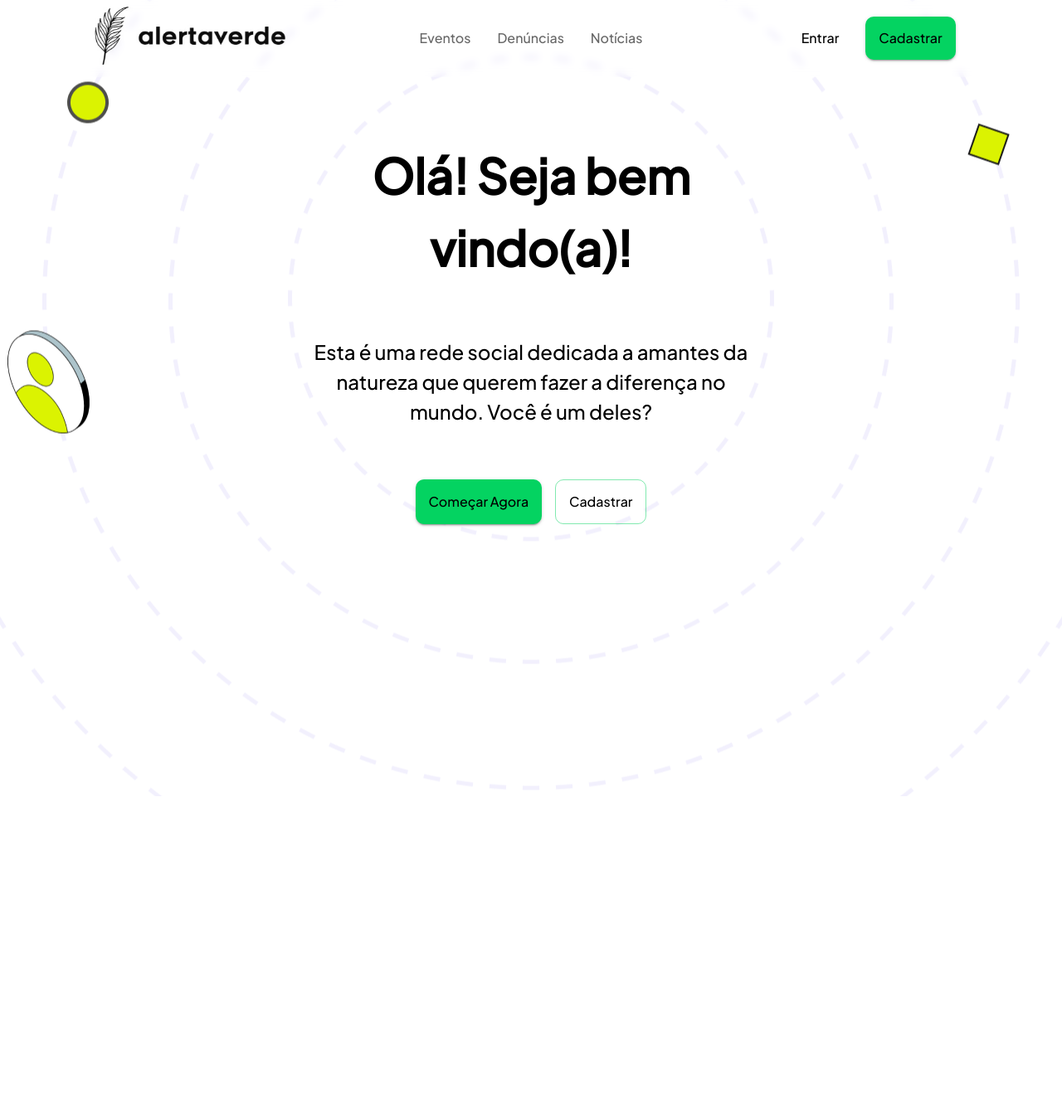
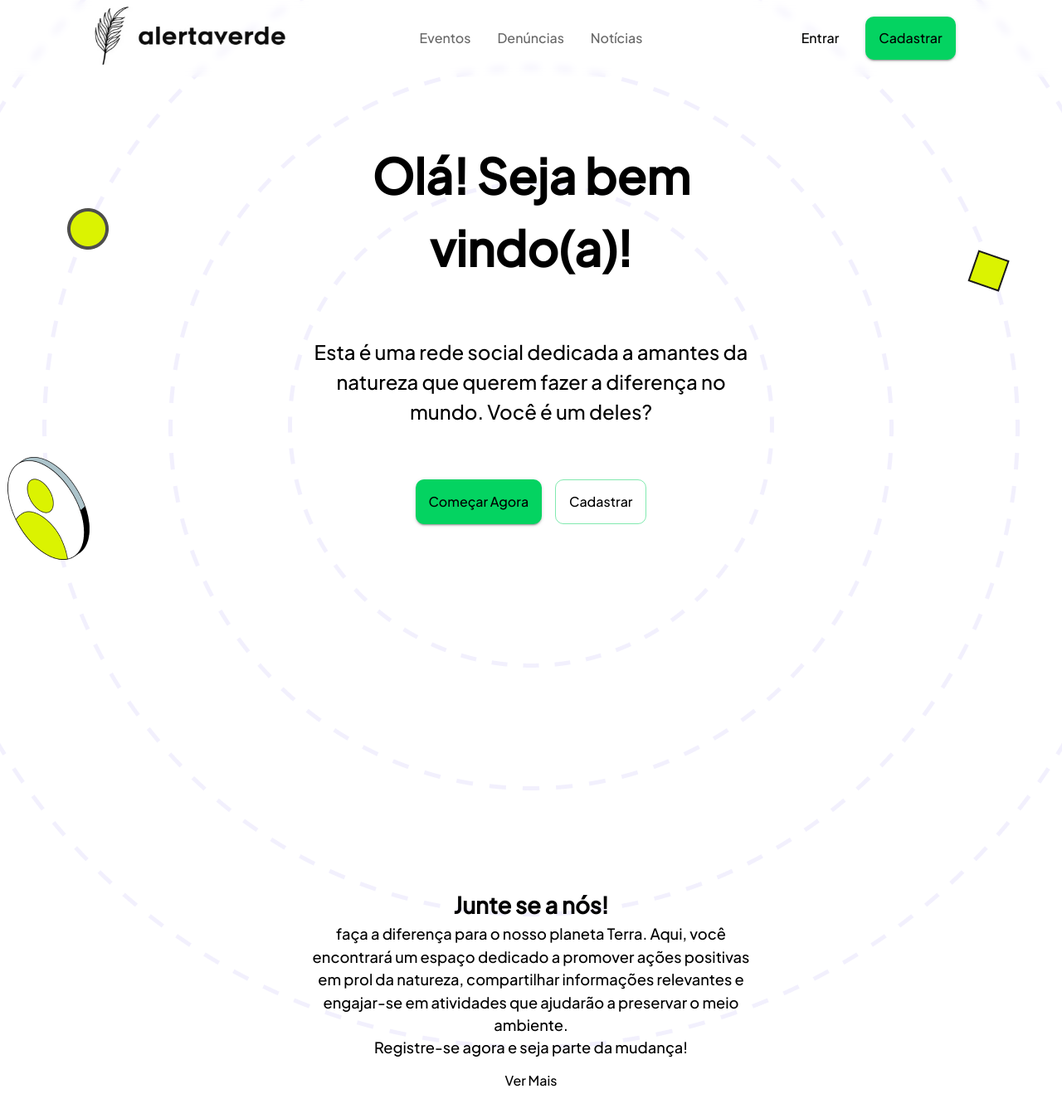
Before and after one commit to EduardoOrthmann/alerta-verde, a Next.js app: page / in a window 1280 px wide. Shown: the top 1348 px of the page at 83% size. Before the commit the page ends 960 px from the top, so only its background shows below. Built offline with nearby package versions, Linux system fonts and the light colour scheme.

Commit message:
add first-section html

```diff
--- a/src/app/home.css
+++ b/src/app/home.css
@@ -1,13 +1,13 @@
-.home {
-  min-height: 120vh;
+body {
+  min-height: 100vh;
   background-image: url('../../public/index-background.png');
   background-repeat: no-repeat;
-  background-position: center;
-  display: grid;
+  background-position: top;
+  display: flex;
   justify-content: center;
 }
 
-.home main {
+.container {
   height: 100vh;
   width: 45vw;
   display: flex;
@@ -21,6 +21,9 @@
   @media screen and (width <= 992px) {
     width: 50vh;
   }
+}
+
+.home .main-section {
 
   & h1 {
     font-size: 58px;
--- a/src/app/page.tsx
+++ b/src/app/page.tsx
@@ -5,7 +5,7 @@ import { Button } from '@mui/material';
 export default function Home() {
   return (
     <div className="home">
-      <main>
+      <main className="main-section container">
         <h1>Olá! Seja bem vindo(a)!</h1>
         <p>
           Esta é uma rede social dedicada a amantes da natureza que querem fazer a diferença no mundo. Você é um deles?
@@ -15,6 +15,20 @@ export default function Home() {
           <Button variant="outlined">Cadastrar</Button>
         </div>
       </main>
+      <section className="first-seciton container">
+        <div className="solid-color-background">
+          <h2>Junte se a nós!</h2>
+          <div>
+            <p>
+              faça a diferença para o nosso planeta Terra. Aqui, você encontrará um espaço dedicado a promover ações
+              positivas em prol da natureza, compartilhar informações relevantes e engajar-se em atividades que ajudarão
+              a preservar o meio ambiente.
+            </p>
+            <p>Registre-se agora e seja parte da mudança!</p>
+          </div>
+          <Button variant="text">Ver mais</Button>
+        </div>
+      </section>
     </div>
   );
 }
```
